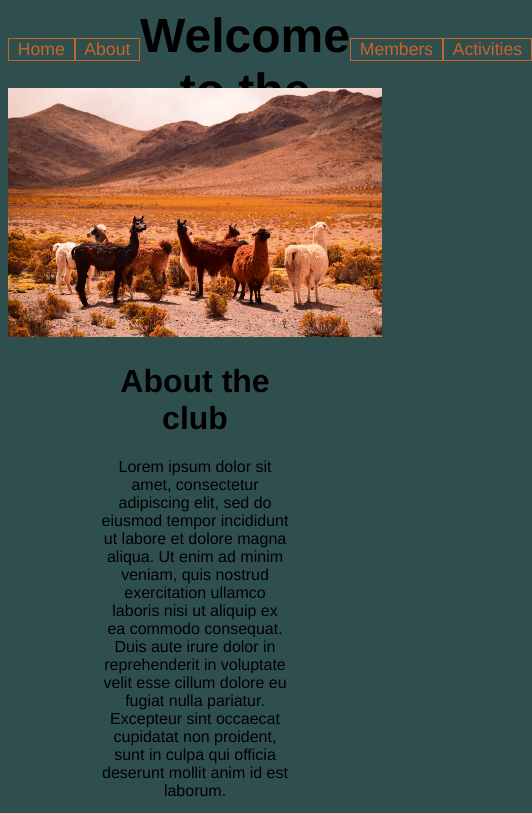
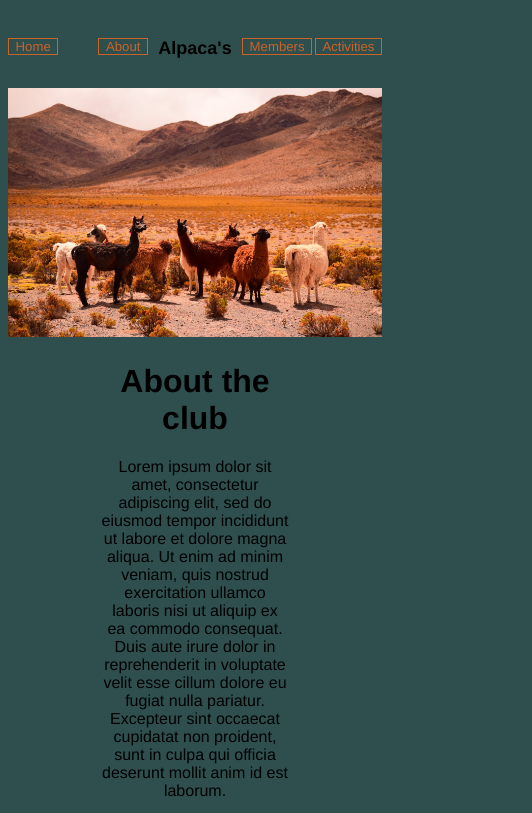
Before and after one commit to RickKoolen/AlpacaClub, a plain HTML site: page index.html in a window 390 px wide. Shown: the top 813 px of the page, 532 px wide, since content can reach past the window. Drawn offline with Linux system fonts and the light colour scheme.

Commit message:
finished

```diff
--- a/Resources/styles.css
+++ b/Resources/styles.css
@@ -11,8 +11,8 @@ html{
 header{
     display: grid;
     grid-template-areas: "NavL Header NavR";
-    grid-template-columns: 3fr / 6fr / 3fr;
-    height: 80px;
+    grid-template-columns: 2fr 6fr 2fr;
+    height: 110px;
 }
 
 header h1{
@@ -20,6 +20,10 @@ header h1{
     text-align: center;
     font-size: 3em;
     margin: auto;
+}
+
+header h2{
+    display: none;
 }
 
 nav{
@@ -31,12 +35,13 @@ nav a{
     text-decoration: none;
     padding: 0.5em ;
     color: rgb(200, 100, 40);
+    width: 40px;
 }
 
 ul.left{
     grid-area: NavL;
     display: flex;
-    justify-content: space-evenly;
+    justify-content: space-between;
     text-align: center;
     padding: 0px;
     margin-top: 30px;
@@ -45,11 +50,10 @@ ul.left{
 ul.right{
     grid-area: NavR;
     display: flex;
-    justify-content: space-evenly;
+    justify-content: space-between;
     text-align: center;
     padding: 0px;
     margin-top: 30px;
-
 }
 
 nav li{
@@ -57,6 +61,32 @@ nav li{
     border: 1px solid rgb(200, 100, 40);
 }
 
+@media only screen AND (max-width: 480px){
+    header{
+        font-size: 12px;
+        display: grid;
+        grid-template-areas: "NavL Header NavR";
+        grid-template-columns: 140px 1fr 140px;
+        height: 80px;
+    }
+
+    header h1{
+        display: none;
+    }
+
+    header h2{
+        display: grid;
+        text-align: center;
+        margin: auto;
+        font-size: 1.5em;
+    }
+
+
+    ul.right{
+        overflow: hidden;
+    }
+
+}
 /* Main website */
 
 /* About */
@@ -100,12 +130,26 @@ main img{
     flex-wrap: wrap;
 }
 
+@media only screen AND (max-width: 480px){
+    .members{
+        display: flex;
+        justify-content: space-evenly;
+        flex-direction: column;
+    }
+
+    .a .b .c .d .e{
+        max-width: 100%;
+        height: auto;
+    }
+
+}
+
 /* Activities */
 .activities{
     display: grid;
-    text-align: ;
     grid-template-columns: repeat(4, 1fr);
     gap: 10px;
+    margin: 50px;
 }
 
 .activities h1{
--- a/index.html
+++ b/index.html
@@ -16,6 +16,7 @@
             </ul>
         </nav>
         <h1>Welcome to the Alpaca's</h1>
+        <h2>Alpaca's</h2>
         <nav class="right">
             <ul class="right">
                 <li><a href="#members">Members</a></li>
```
